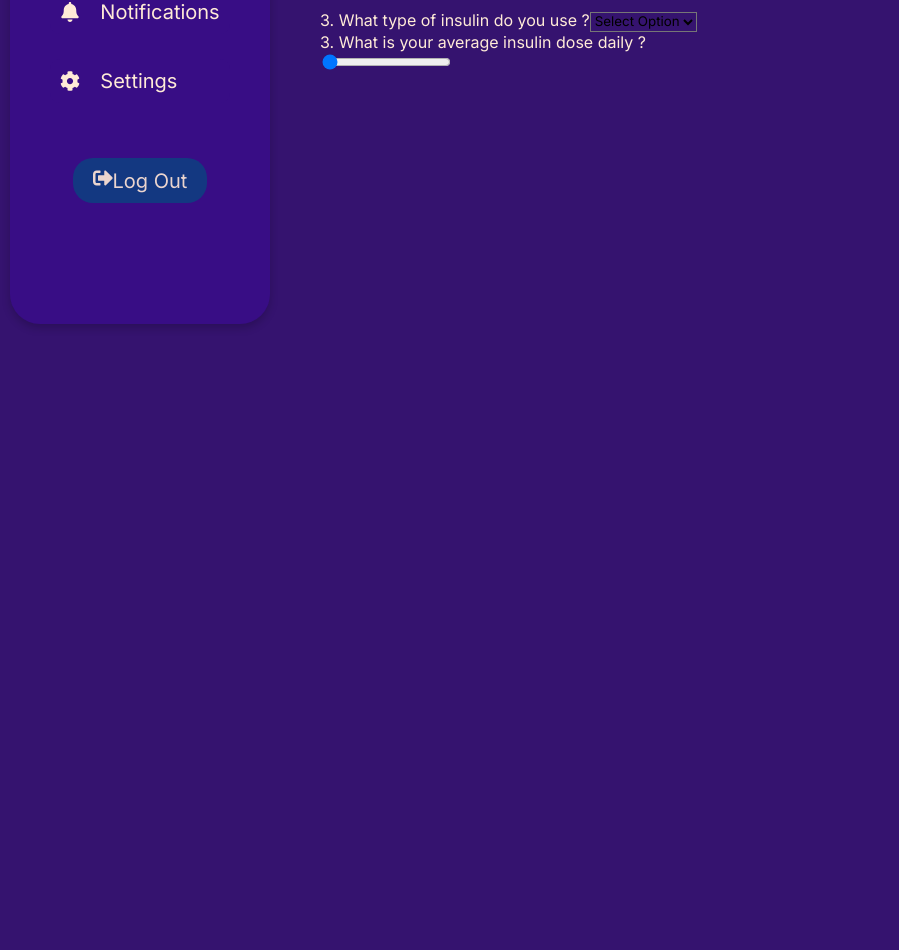
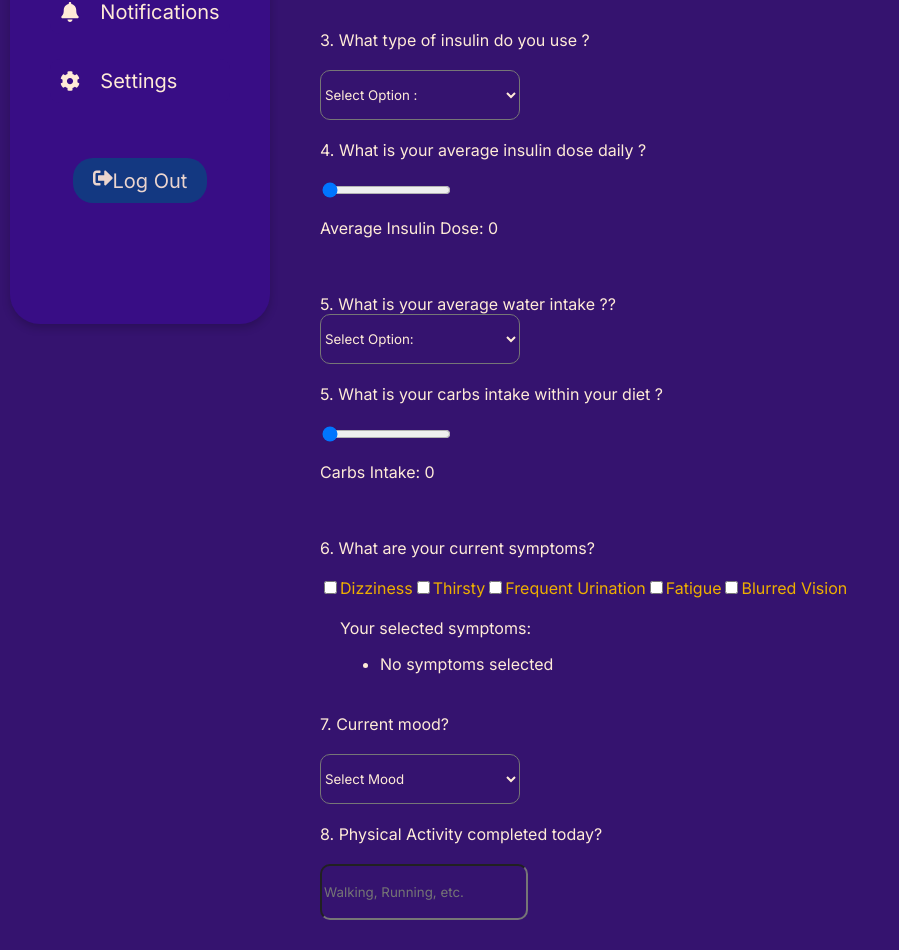
Before and after one commit to MaccccD/Haemophilia-Healthcare-App, a React (Create React App) app: page /Diabetes in a window 1280 px wide. Shown: the part 462-1412 px from the top of the page, without its empty margins (0-899 px from the left). Before the commit the page ends 800 px from the top, so only its background shows below. Built offline with nearby package versions, Linux system fonts and the light colour scheme; sample sign-in values are in the browser's storage; a web font is replaced by a local one.

Commit message:
Diabetes Data Log Functionality Update Part 2
-Added more data for users to log in for their diabetes health.

```diff
--- a/src/Diabetes Components/Diabetes.jsx
+++ b/src/Diabetes Components/Diabetes.jsx
@@ -7,9 +7,34 @@ function Diabetes() {
   const [insulinDose, setInsulinDose] = useState(0);
   const [waterIntake, setWaterIntake] = useState("");
   const [carbsIntake, setCarbsIntake] = useState(0);
-  const [symptoms, setSymptoms] = useState("");
   const [mood, setMood] = useState("");
-  const [phsyicalActivity, setPhyicalActvity] = useState("");
+  const [phsyicalActivity, setPhysicalActvity] = useState("");
+
+    const symptomsOptions = [
+       "Dizziness",
+       "Thirsty",
+       "Frequent Urination",
+       "Fatigue",
+       "Blurred Vision"
+      ];
+     const [selectedSymptoms, setSelectedSymptoms] = useState([]);
+
+
+    const handleCheckboxchange = (symptom) =>{
+       if(selectedSymptoms.includes(symptom)){
+        setSelectedSymptoms(selectedSymptoms.filter(item => item !== symptom)); // ensuring that after a symptom has sbeen checked , it get filtered out so only the options that have ben checked remain.
+       }
+       else{
+        setSelectedSymptoms([...selectedSymptoms, symptom]) // adding the checked symptom onto the array state using the sperad operator.
+       };
+    }
+
+    const saveInfo = () =>{
+      if(!diabetesType || !glucoseLevel || !!insulinDose || !insulinType || !waterIntake || !carbsIntake || !mood || !phsyicalActivity){
+        alert("Please ensure evry field is correclty");
+        return;
+      }
+    }
 
 
 
@@ -17,34 +42,94 @@ function Diabetes() {
   return (
     <div className='diabetes-Container'>
       <h1 className='heading'>Sugar diabetes levels:</h1>
-      <p className='content'> Please login your informagtion about your condition:</p>
-
+      <p className='content'> Please log in your entry:</p>
 
      <label className='content'>1. Please indicate what type of diabetes you have ?</label><br/><br/>
      <select value={diabetesType} className='setUp' onChange={(t)=> setDiabetesType(t.target.value)}>
-      <option value= "">Diabetes Options</option>
+      <option value= "">Diabetes Options: </option>
       <option value= "Type 1">Type 1</option>
       <option value="Type 2">Type 2</option>
      </select>
-     <br/>
+     <br/><br/>
 
      <label className='content'>2. What is your current glocose level ?</label>
       <p className='content'>Blood Glucose Level: {`${glucoseLevel}`}</p>
        <button onClick={()=> setGlucoseLevel(prev => Math.min(prev + 1, 100))} className='bleed-Count'>+</button>
-       <button onClick={()=> setGlucsoseLevel(prev=> Math.max(prev -1, 0))} className='bleed-Count'>-</button>
+       <button onClick={()=> setGlucoseLevel(prev=> Math.max(prev -1, 0))} className='bleed-Count'>-</button>
        <br/>
-      <label className='content'>3. What type of insulin do you use ?</label>
-      <select value={insulinType} className='setUIp' onChange={(i)=> setInsulinType(i.target.value)}>
-        <option value= "">Select Option</option>
+      <label className='content'>3. What type of insulin do you use ?</label><br/><br/>
+      <select value={insulinType} className='setUp' onChange={(i)=> setInsulinType(i.target.value)}>
+        <option value= "">Select Option :</option>
         <option value= "rapid-acting">Rapid Acting</option>
         <option value= "long-acting">Low Acting</option>
       </select>
+      <br/><br/>
+      <label className='content'>4. What is your average insulin dose daily ?</label><br/><br/>
+      <input type='range' placeholder='Dosage (units)' min="1" max= "10" value={insulinDose} onChange={(i)=> setInsulinDose(i.target.value)}/>
+      <p>Average Insulin Dose: {insulinDose}</p>
+      <br/><br/>
+
+      <label className='content'>5. What is your average  water intake ??</label><br/>
+      <select className='setUp' value={waterIntake} onChange={(w)=> setWaterIntake(w.target.value)}>
+        <option value="">Select Option:</option>
+        <option value="01 glass a day">1 glass a day</option>
+        <option value="02 glasses a day">02 glasses a day</option>
+        <option value="08 glasses a day">08 glasses a day</option>
+      </select>
+      <br/><br/>
+
+      <label className='content'>5. What is your carbs intake within your diet ?</label><br/><br/>
+      <input type='range' placeholder='carbs intake' value={carbsIntake} onChange={(c)=> setCarbsIntake(c.target.value)}/>
       <br/>
-      <label className='content'>3. What is your average insulin dose daily ?</label><br/>
-      <input type='range' placeholder='Dosage (units)' value={insulinDose} onChange={(i)=> setInsulinDose(i.target.value)}/>
+      <p className='content'>Carbs Intake: {carbsIntake}</p>
+      <br/><br/>
+
+      <label className='content'>6. What are your current symptoms?</label><br/><br/>
+      {symptomsOptions.map((symptom, index)=>{
+        return(
+          <label key={index}  className='emphasized-Text'>
+            <input type='checkbox'
+            value={symptom}
+            checked = {selectedSymptoms.includes(symptom)}
+            onChange={()=> handleCheckboxchange(symptom)}/>
+            {symptom}
+          </label>
+        )
+      })}
+
+       <div className='summary'>
+        <p className='content'> Your selected symptoms:</p>
+        <ul >
+          {selectedSymptoms.length > 0 ? (
+            selectedSymptoms.map((symptom, index)=> <li key={index} className='emphasized-Text'>{symptom}</li>)
+          ) : (
+            <li className='content'>No symptoms selected</li>
+          )}
+        </ul>
+       </div>
+      <br/>
+      <label className='content'>7. Current mood?</label><br/><br/>
+      <select value={mood} className='setUp' onChange={(m)=> setMood(m.target.value)}>
+        <option value="">Select Mood</option>
+        <option value= "Tired">Tired</option>
+        <option value="Energetic">Energetic</option>
+        <option value="Shaky">Shaky</option>
+        <option value="Light-headed">Light Headed</option>
+      </select>
+      <br/><br/>
+
+      <label className='content'>8. Physical Activity completed today?</label><br/><br/>
+      <input type='text' placeholder='Walking, Running, etc.' className='setUp' value={phsyicalActivity} onChange={(p)=> setPhysicalActvity(p.target.value)}/>
+
+
+
+
+
+
 
       </div>
-  )
+
+  );
 }
 
 export default Diabetes;
--- a/src/Styles/Health.css
+++ b/src/Styles/Health.css
@@ -256,3 +256,10 @@ input:checked + .slider {
 input:checked + .slider::before{
   transform: translateX(22px);
 }
+.symptoms-Container {
+  margin: 5px;
+  padding: 10px;
+}
+.summary{
+  margin: 20px;
+}
```
